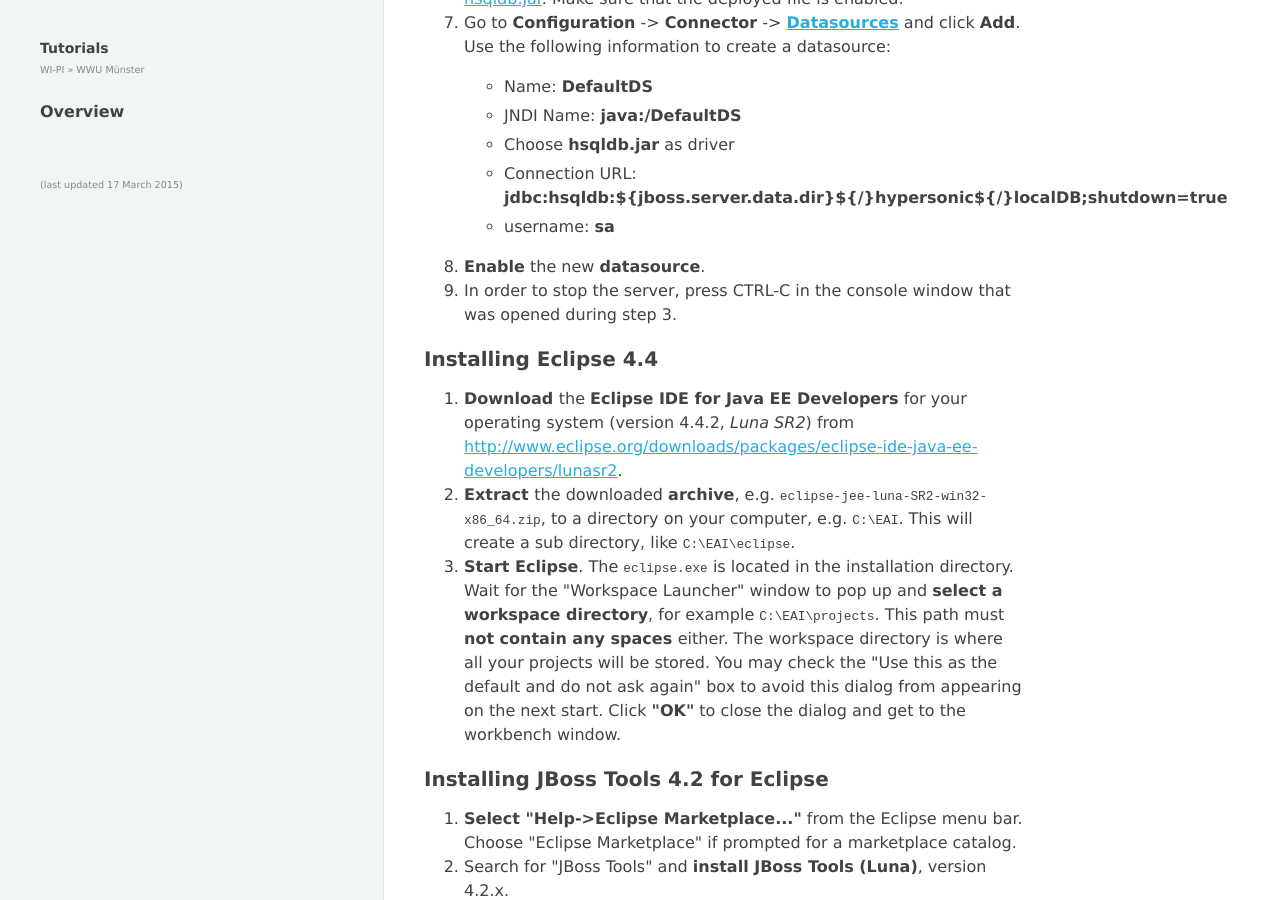
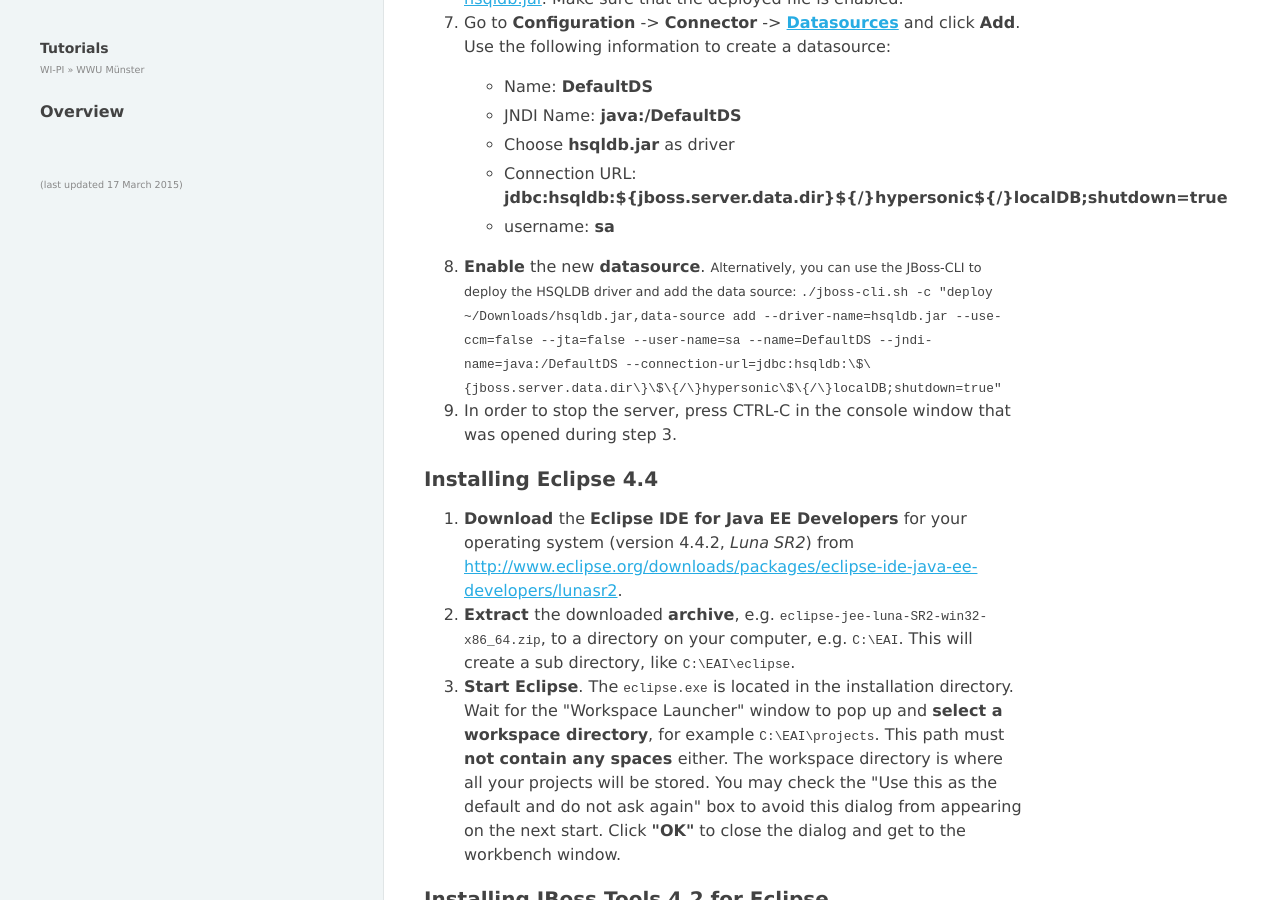
Before and after one commit to wwu-pi/tutorials, a Jekyll site: the page built from lectures/eai/010_tutorial_jboss_setup.html, in a window 1280 px wide and 900 px high, scrolled down 1032 px. Built offline with Jekyll 4.4.1, drawn with Linux system fonts in a browser that asks for light colours.

Commit message:
Add advise on automatically deploying DefaultDS

```diff
--- a/lectures/eai/010_tutorial_jboss_setup.html
+++ b/lectures/eai/010_tutorial_jboss_setup.html
@@ -33,7 +33,8 @@
 <li>username: <b>sa</b></li>
 </ul>
 </li>
-<li><b>Enable</b> the new <b>datasource</b>.</li>
+<li><b>Enable</b> the new <b>datasource</b>.
+<small>Alternatively, you can use the JBoss-CLI to deploy the HSQLDB driver and add the data source: <tt>./jboss-cli.sh -c "deploy ~/Downloads/hsqldb.jar,data-source add --driver-name=hsqldb.jar --use-ccm=false --jta=false --user-name=sa --name=DefaultDS --jndi-name=java:/DefaultDS --connection-url=jdbc:hsqldb:\$\{jboss.server.data.dir\}\$\{/\}hypersonic\$\{/\}localDB;shutdown=true"</tt></small></li>
 <li>In order to stop the server, press CTRL-C in the console window that was opened during step 3.</li>
 </ol>
 <h3><a id="eclipse" name="eclipse"></a>Installing Eclipse 4.4</h3>
```
